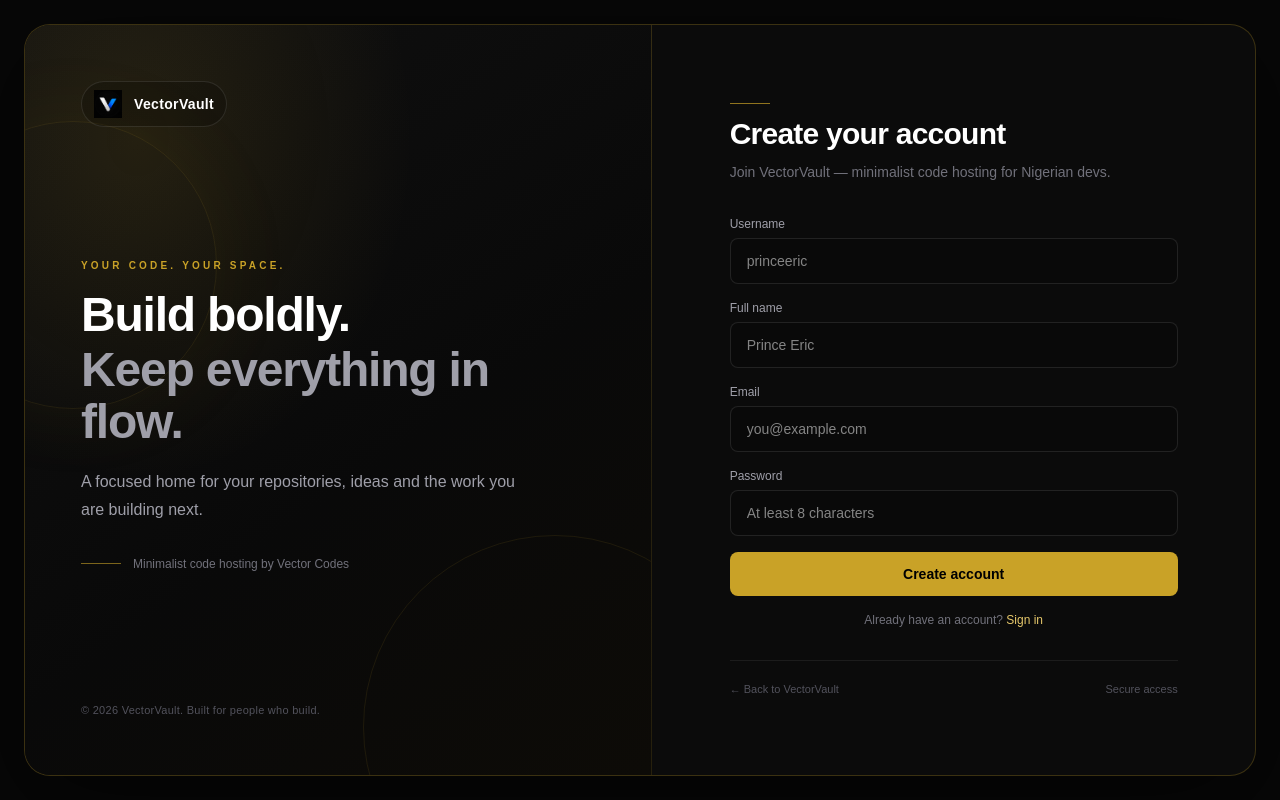
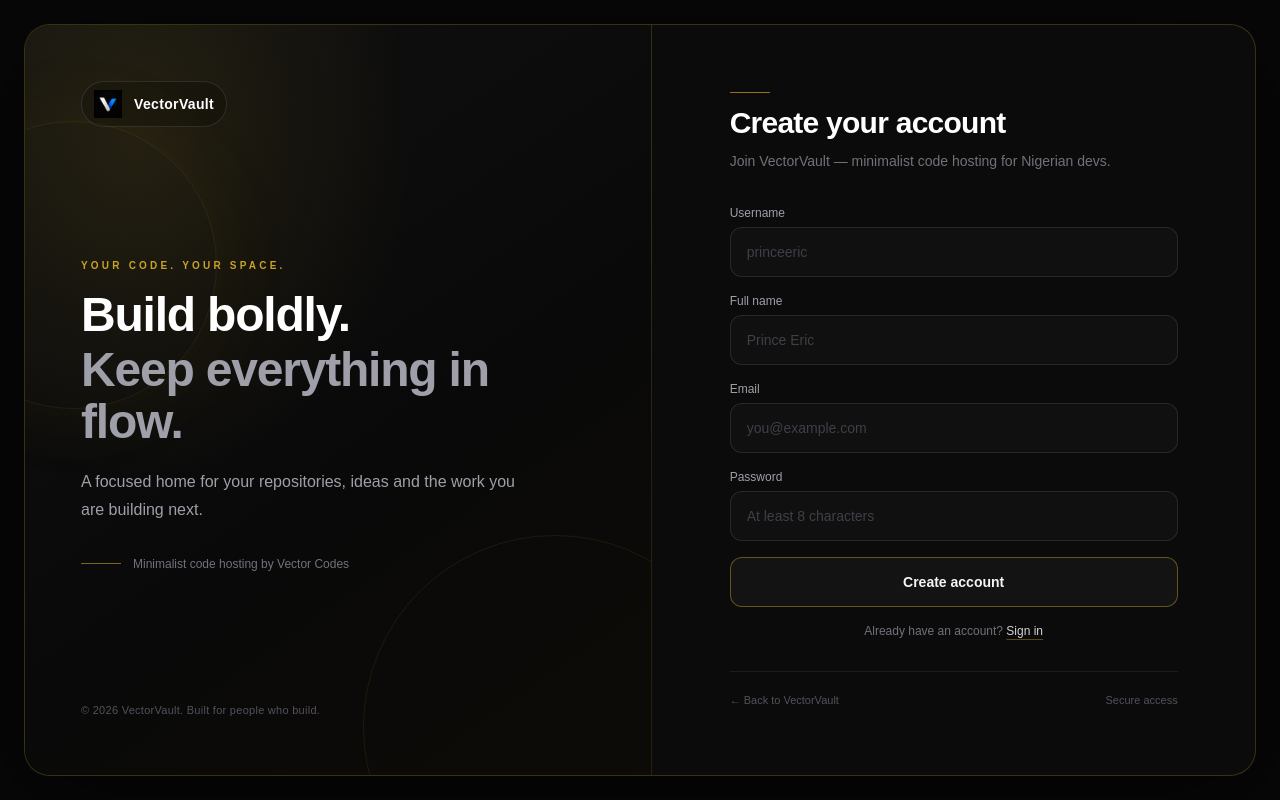
Before and after one commit to ericprince957-cloud/vectorvault, a Next.js app in the folder vectorvault/: page /signup in a window 1280 px wide. Built offline with nearby package versions, Linux system fonts and the light colour scheme.

Commit message:
Redesign VectorVault authentication experience

```diff
--- a/vectorvault/src/app/signup/page.tsx
+++ b/vectorvault/src/app/signup/page.tsx
@@ -78,7 +78,7 @@ export default function SignupPage() {
             value={username}
             onChange={(e) => setUsername(e.target.value)}
             placeholder="princeeric"
-            className="w-full rounded-lg border border-white/10 bg-[#090909] px-4 py-3 text-sm outline-none transition focus:border-[#C9A227]/60"
+            className="w-full rounded-xl border border-white/10 bg-white/[0.025] px-4 py-3.5 text-sm text-white outline-none transition placeholder:text-zinc-700 focus:border-[#C9A227]/45 focus:bg-white/[0.04]"
           />
         </div>
 
@@ -93,7 +93,7 @@ export default function SignupPage() {
             value={fullName}
             onChange={(e) => setFullName(e.target.value)}
             placeholder="Prince Eric"
-            className="w-full rounded-lg border border-white/10 bg-[#090909] px-4 py-3 text-sm outline-none transition focus:border-[#C9A227]/60"
+            className="w-full rounded-xl border border-white/10 bg-white/[0.025] px-4 py-3.5 text-sm text-white outline-none transition placeholder:text-zinc-700 focus:border-[#C9A227]/45 focus:bg-white/[0.04]"
           />
         </div>
 
@@ -108,7 +108,7 @@ export default function SignupPage() {
             value={email}
             onChange={(e) => setEmail(e.target.value)}
             placeholder="you@example.com"
-            className="w-full rounded-lg border border-white/10 bg-[#090909] px-4 py-3 text-sm outline-none transition focus:border-[#C9A227]/60"
+            className="w-full rounded-xl border border-white/10 bg-white/[0.025] px-4 py-3.5 text-sm text-white outline-none transition placeholder:text-zinc-700 focus:border-[#C9A227]/45 focus:bg-white/[0.04]"
           />
         </div>
 
@@ -124,7 +124,7 @@ export default function SignupPage() {
             value={password}
             onChange={(e) => setPassword(e.target.value)}
             placeholder="At least 8 characters"
-            className="w-full rounded-lg border border-white/10 bg-[#090909] px-4 py-3 text-sm outline-none transition focus:border-[#C9A227]/60"
+            className="w-full rounded-xl border border-white/10 bg-white/[0.025] px-4 py-3.5 text-sm text-white outline-none transition placeholder:text-zinc-700 focus:border-[#C9A227]/45 focus:bg-white/[0.04]"
           />
         </div>
 
@@ -143,14 +143,14 @@ export default function SignupPage() {
         <button
           type="submit"
           disabled={loading}
-          className="w-full rounded-lg bg-[#C9A227] px-4 py-3 text-sm font-semibold text-black transition hover:bg-[#E5C76B] disabled:opacity-50"
+          className="w-full rounded-xl border border-[#C9A227]/45 bg-white/[0.035] px-4 py-3.5 text-sm font-semibold text-zinc-100 transition hover:border-[#C9A227]/80 hover:bg-[#C9A227]/[0.07] disabled:cursor-not-allowed disabled:opacity-50"
         >
           {loading ? "Creating account..." : "Create account"}
         </button>
 
         <p className="text-center text-xs text-zinc-500">
           Already have an account?{" "}
-          <Link href="/login" className="text-[#E5C76B] transition hover:text-white">
+          <Link href="/login" className="text-zinc-300 underline decoration-[#C9A227]/40 underline-offset-4 transition hover:text-[#E5C76B]">
             Sign in
           </Link>
         </p>
```
